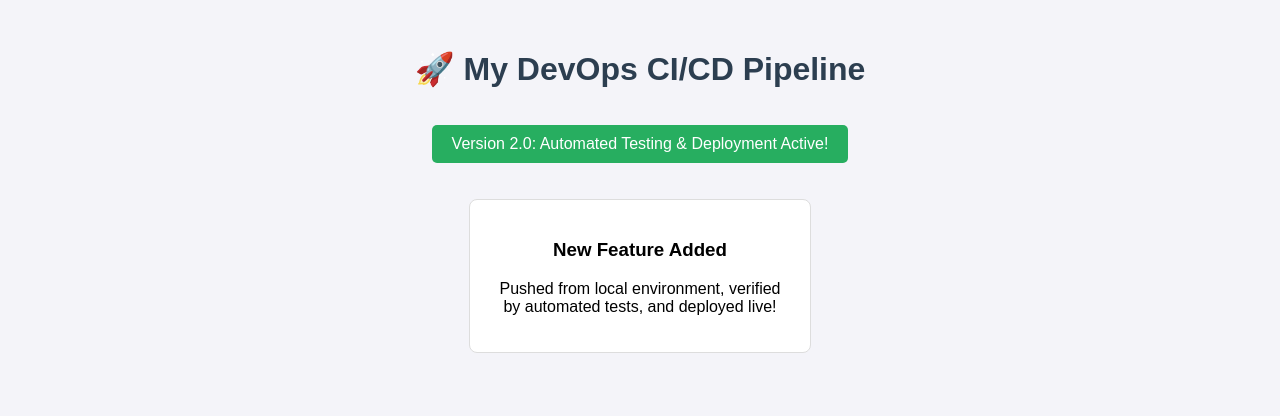
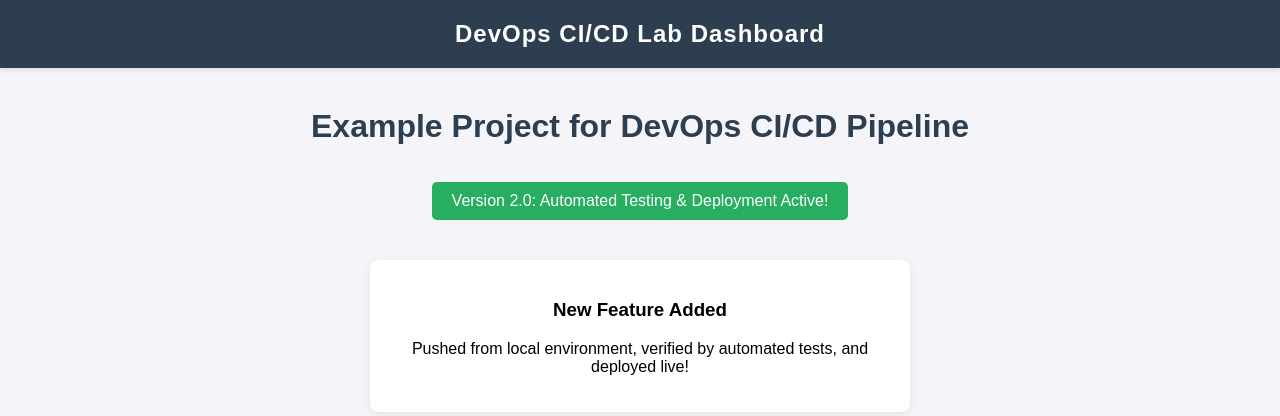
Before and after one commit to LudwigLSU/my-cicd-website, a plain HTML site: page index.html in a window 1280 px wide. Drawn offline with Linux system fonts and the light colour scheme.

```diff
--- a/index.html
+++ b/index.html
@@ -3,13 +3,35 @@
 
 <head>
     <meta charset="UTF-8" />
+    <meta name="viewport" content="width=device-width, initial-scale=1.0" />
     <title>DevOps CI/CD Lab</title>
     <style>
         body {
             font-family: Arial, sans-serif;
             text-align: center;
-            margin-top: 50px;
+            margin: 0;
+            padding: 0;
             background-color: #f4f4f9;
+        }
+
+        /* Header Styling */
+        header {
+            background-color: #2c3e50;
+            color: white;
+            padding: 20px 0;
+            box-shadow: 0 2px 5px rgba(0, 0, 0, 0.1);
+        }
+
+        header h2 {
+            margin: 0;
+            font-size: 1.5rem;
+            letter-spacing: 1px;
+        }
+
+        /* Content Container Styling */
+        .content {
+            margin-top: 40px;
+            padding: 0 20px;
         }
 
         h1 {
@@ -22,21 +44,30 @@
             padding: 10px 20px;
             border-radius: 5px;
             display: inline-block;
+            margin-bottom: 20px;
         }
 
         .feature-card {
-            background-color: #fff;
-            border: 1px solid #ddd;
+            background-color: white;
+            max-width: 500px;
+            margin: 20px auto;
             padding: 20px;
-            margin: 20px auto;
-            width: 300px;
             border-radius: 8px;
+            box-shadow: 0 2px 8px rgba(0, 0, 0, 0.08);
         }
     </style>
 </head>
 
 <body>
-    <h1>🚀 My DevOps CI/CD Pipeline</h1>
+
+    <!-- Header Section -->
+    <header>
+        <h2>DevOps CI/CD Lab Dashboard</h2>
+    </header>
+
+    <!-- Main Content -->
+    <div class="content">
+        <h1>Example Project for DevOps CI/CD Pipeline</h1>
         <p class="status">Version 2.0: Automated Testing & Deployment Active!</p>
 
         <div class="feature-card">
@@ -46,6 +77,8 @@
                 live!
             </p>
         </div>
+    </div>
+
 </body>
 
 </html>
```
Lines whose indentation alone changed are shown as unchanged.
